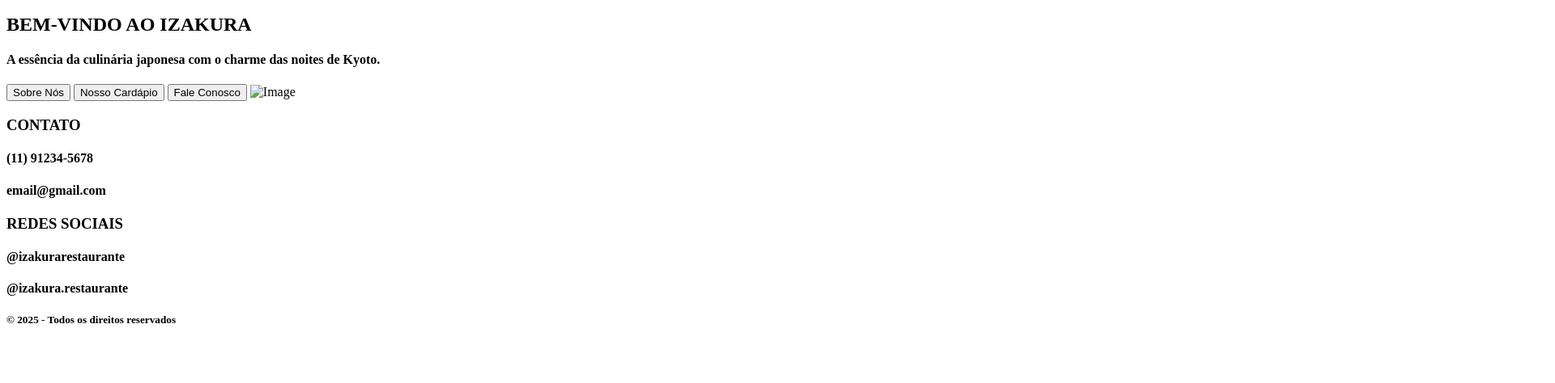
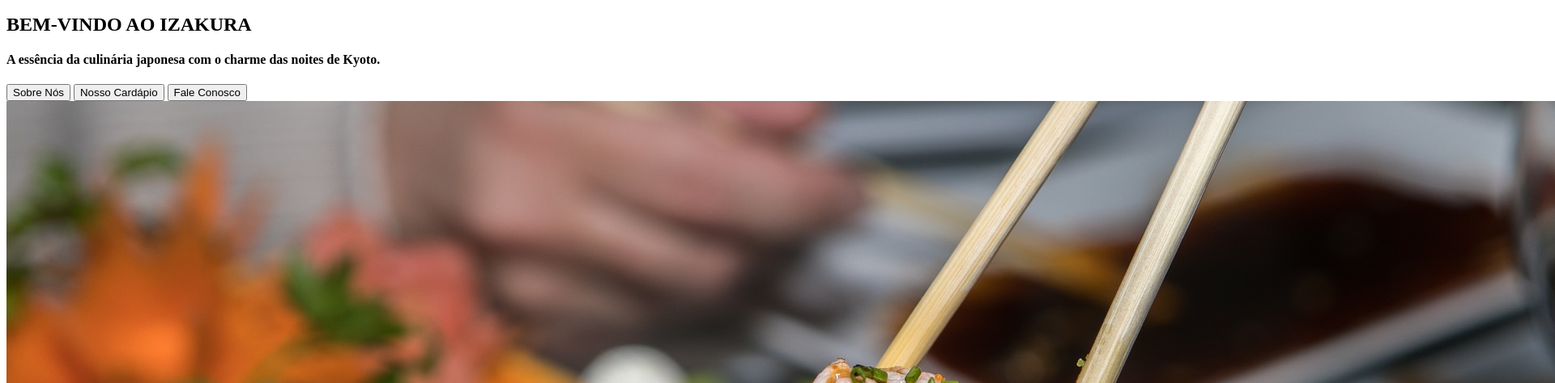
Before and after one commit to Nexus-Consulting-FIAP/Checkpoint02Front, a plain HTML site: page index.html in a window 1280 px wide. Shown: the part 142-616 px from the top of the page at 81% size, 1920 px wide, since content can reach past the window. Drawn offline with Linux system fonts and the light colour scheme.

Commit message:
INDEX: Imagem de fundo

```diff
--- a/index.html
+++ b/index.html
@@ -28,7 +28,7 @@
             <button>Fale Conosco</button>
 
 
-            <img id="image" alt="Image">
+            <img id="image" src="./src/assets/imagem_sushi_home.jpg" alt="Image">
         </section>
 
         <footer>
```
Also changed, not shown: src/assets/imagem_sushi_home.jpg (added).
